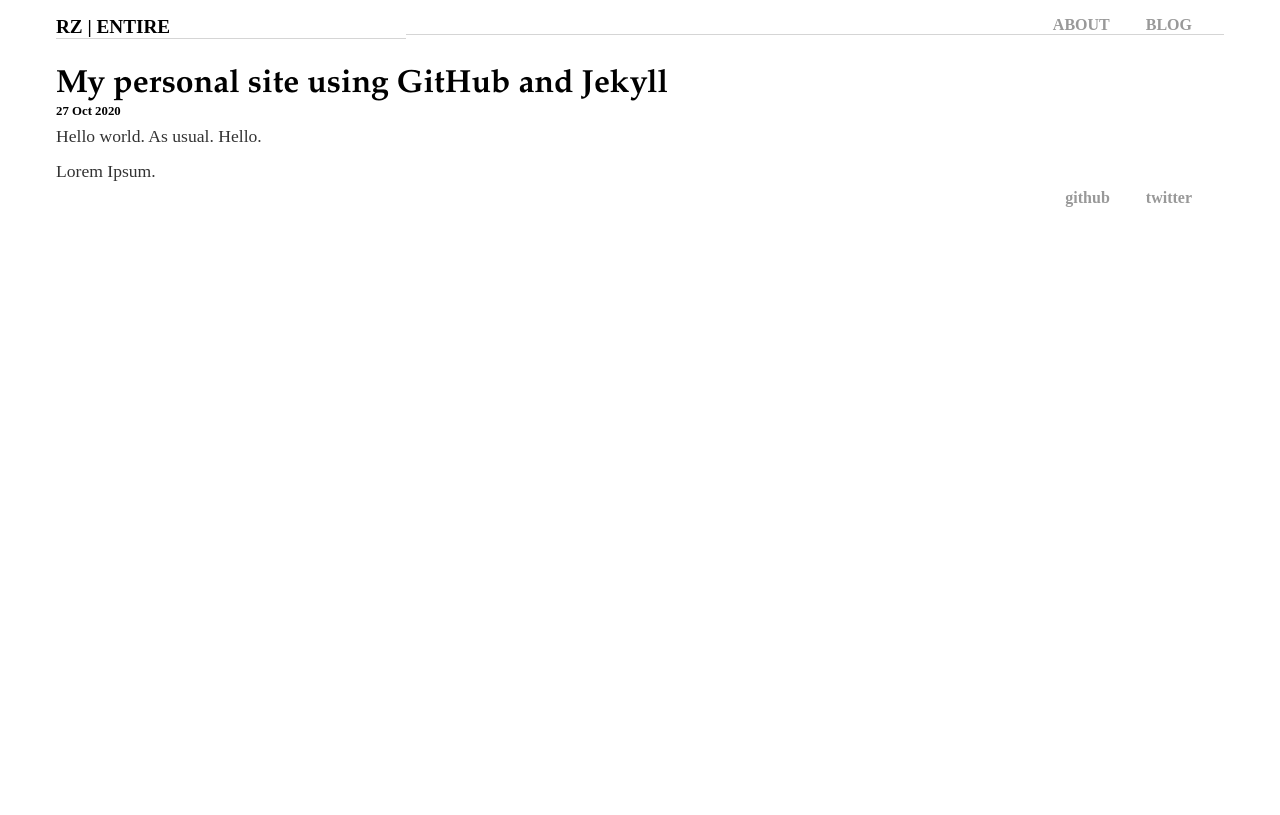
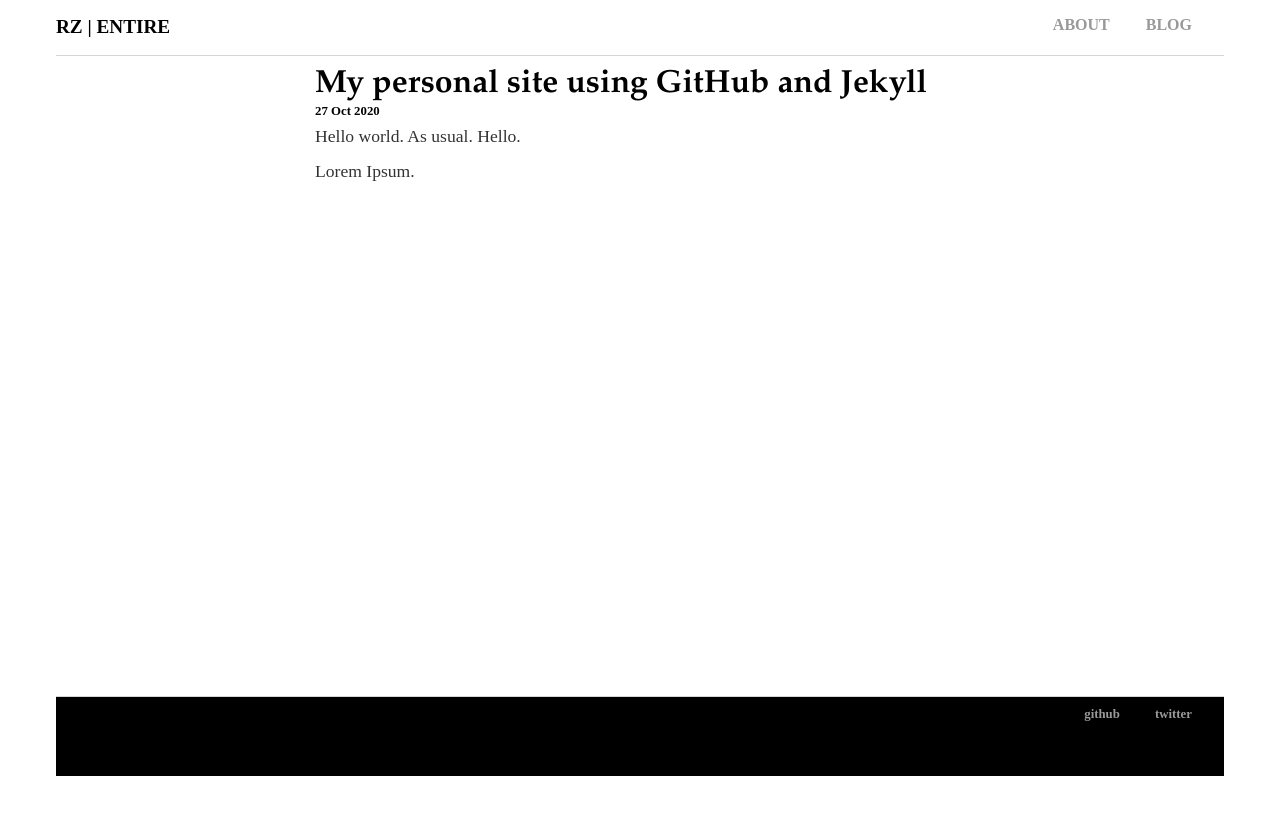
Before and after one commit to rnfitriansyah/rnfitriansyah.github.io, a Jekyll site: the page built from _posts/2020-10-27-rizki-first-site.md, in a window 1280 px wide. Shown: the top 815 px of the page. Built offline with Jekyll 4.4.1, drawn with Linux system fonts in a browser that asks for light colours.

Commit message:
Update responsive.css

```diff
--- a/css/responsive.css
+++ b/css/responsive.css
@@ -81,20 +81,6 @@ h3 {
     font-family:'Gotham Light';
 }
 
-p {
-    font-size: 1.1em;
-    line-height: 2em;
-    color: #333;
-
-ul.posts {
-    margin: 20px auto 40px;
-    font-size: 1.5em;
-}
-
-ul.posts li {
-    list-style: none;
-}
-
 footer {
     padding-top: 10px;
     border-top: 1px solid #d5d5d5;
@@ -120,7 +106,22 @@ footer {
 
     main {
         min-height: 300px;
-        margin: 0 auto 10px;
+        max-width: 300px;
+
+        p {
+            font-size: 1.1em;
+            line-height: 2em;
+            color: #333;
+        }
+
+        ul.posts {
+            margin: 20px auto 40px;
+            font-size: 1.5em;
+        }
+
+        ul.posts li {
+            list-style: none;
+        }
     }
 
     footer {
@@ -153,7 +154,7 @@ footer {
     body{
         background-color: none;
     }
-    ul.posts {
+    main {
         max-width: 650px;
         min-height: 600px;
         margin: 0 auto 30px;
```
